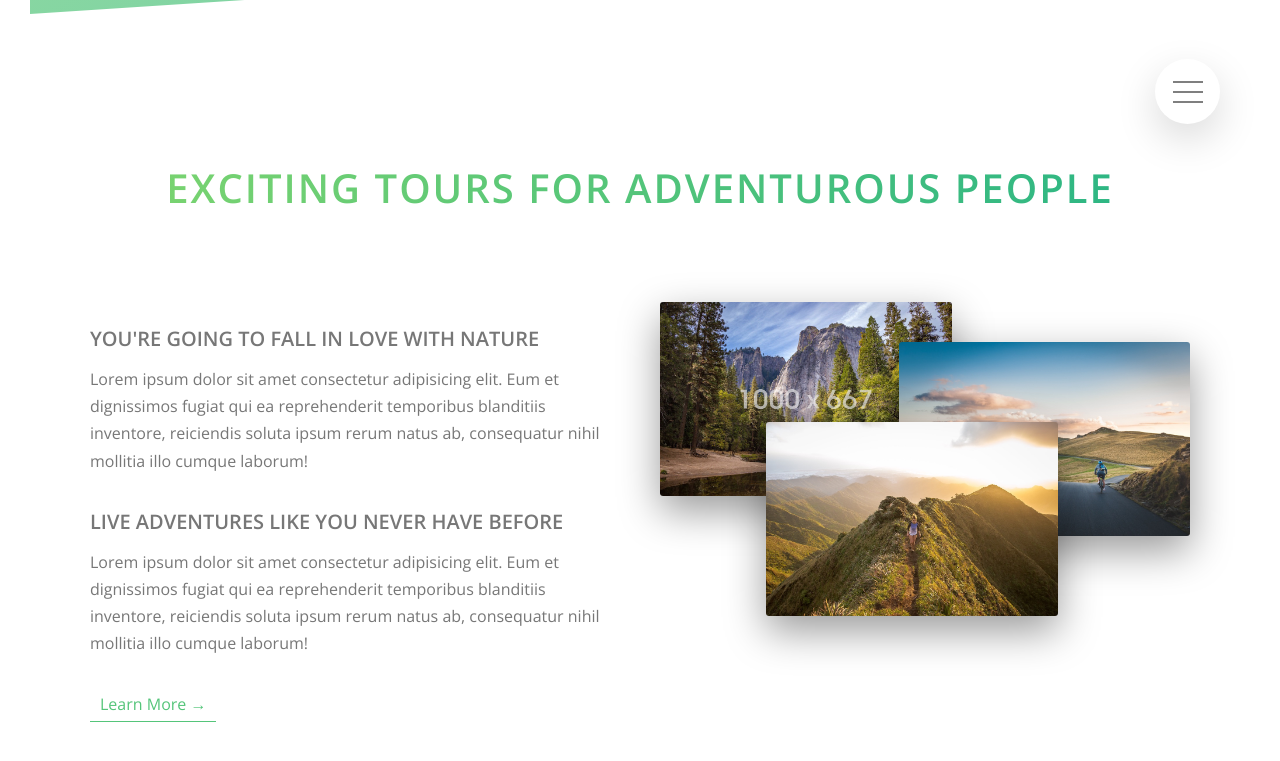
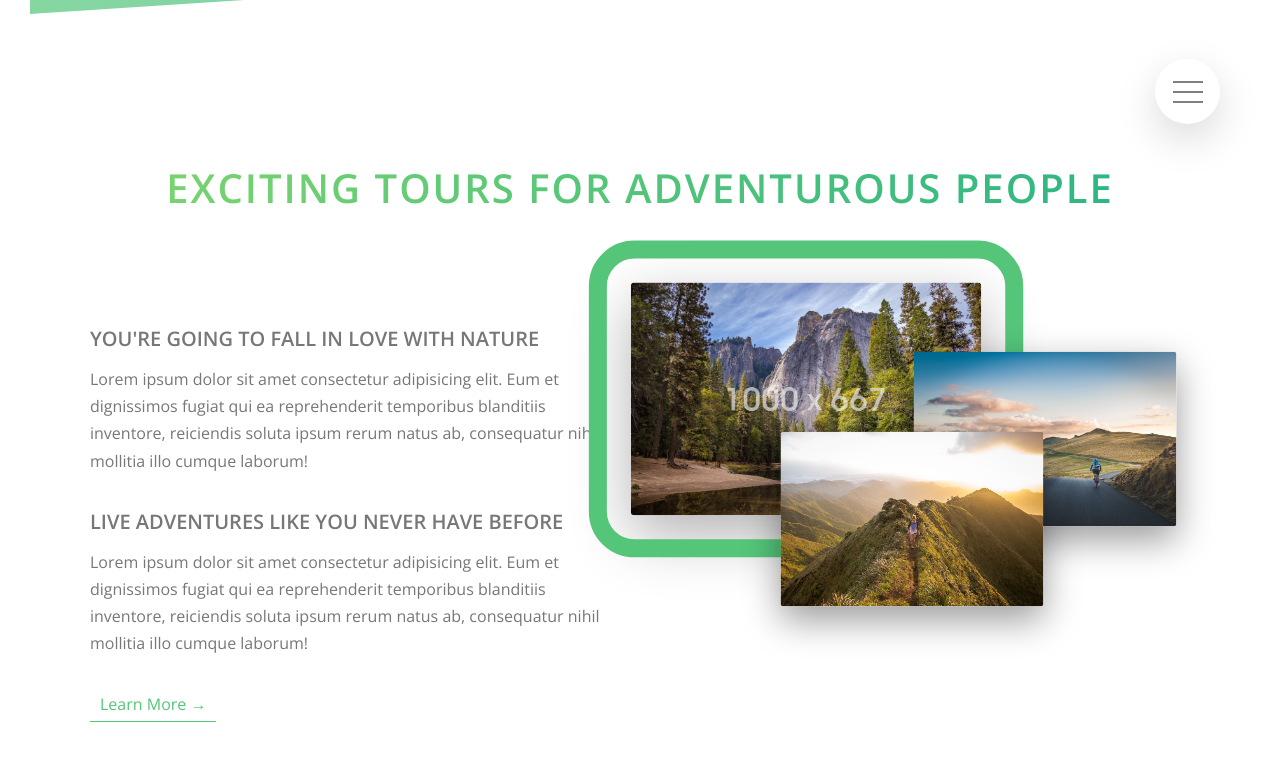
Before and after one commit to wonma/natours, a website built with webpack: page app/index.html in a window 1280 px wide. In both pictures the pointer is over the picture 805 px from the left and 1095 px from the top of the page. Shown: the part 696-1457 px from the top of the page. Built offline with nearby package versions, Linux system fonts and the light colour scheme; files whose address does not match are found by name.

Commit message:
Added hover animation to the composition images.

```diff
--- a/app/assets/styles/abstracts/_variables.scss
+++ b/app/assets/styles/abstracts/_variables.scss
@@ -9,10 +9,9 @@ $color-secondary-dark: #ff7730;
 $color-tertiary-light: #2998ff;
 $color-tertiary-dark: #5643fa;
 
-$color-grey-light-1:#f7f7f7;
+$color-grey-light-1: #f7f7f7;
 $color-grey-light-2: #eee;
 $color-grey-light-3: #d8d8d8;
-
 
 $color-grey-dark-1: #999;
 $color-grey-dark-2: #777;
@@ -22,7 +21,8 @@ $color-white: #fff;
 $color-black: #000;
 
 // BOX SHADOW
-$box-shadow-light: 0 1.5rem 4rem rgba($color-black, .4);
+$box-shadow-light: 0 1.5rem 4rem rgba($color-black, 0.4);
+$box-shadow-lighter: 0 1.7rem 5rem rgba($color-black, 0.3);
 
 // FONT
 $default-font-size: 1.6rem;
--- a/app/assets/styles/components/_composition.scss
+++ b/app/assets/styles/components/_composition.scss
@@ -1,4 +1,5 @@
-.composition { // <figure>
+.composition {
+  // <figure>
   position: relative;
 
   &__img {
@@ -9,11 +10,19 @@
     box-shadow: $box-shadow-light;
     width: 100%;
     display: block;
+    outline-offset: 2rem;
+    transition: all 0.3s;
 
     @include respond(tab-port) {
       position: relative;
       float: left;
       max-width: 33.33%;
+    }
+
+    &:hover {
+      outline: 1.5rem solid $color-primary;
+      transform: scale(1.2);
+      box-shadow: $box-shadow-lighter;
     }
 
     &--1 {
@@ -43,7 +52,9 @@
         left: -2rem;
       }
     }
-
   }
 
+  &:hover &__img:not(:hover) {
+    transform: scale(0.9);
   }
+}
```
Lines whose indentation alone changed are shown as unchanged.
